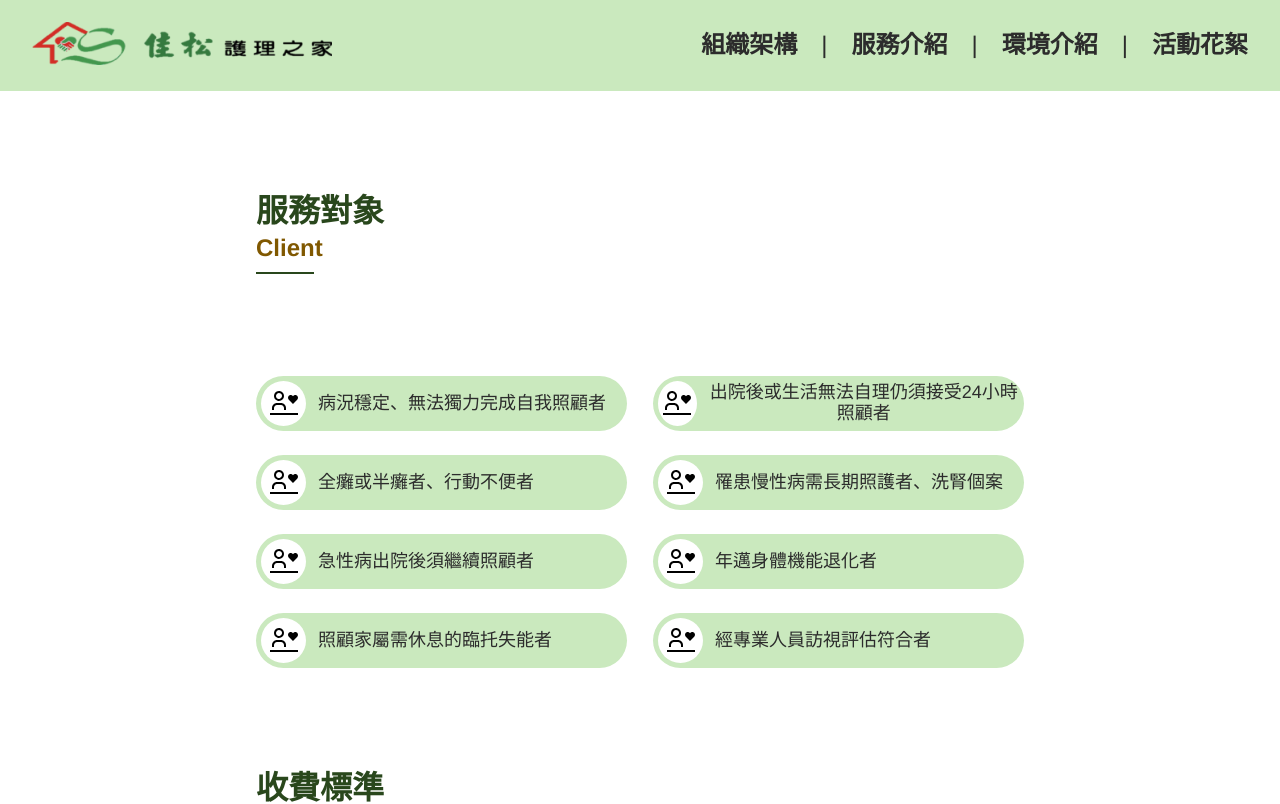
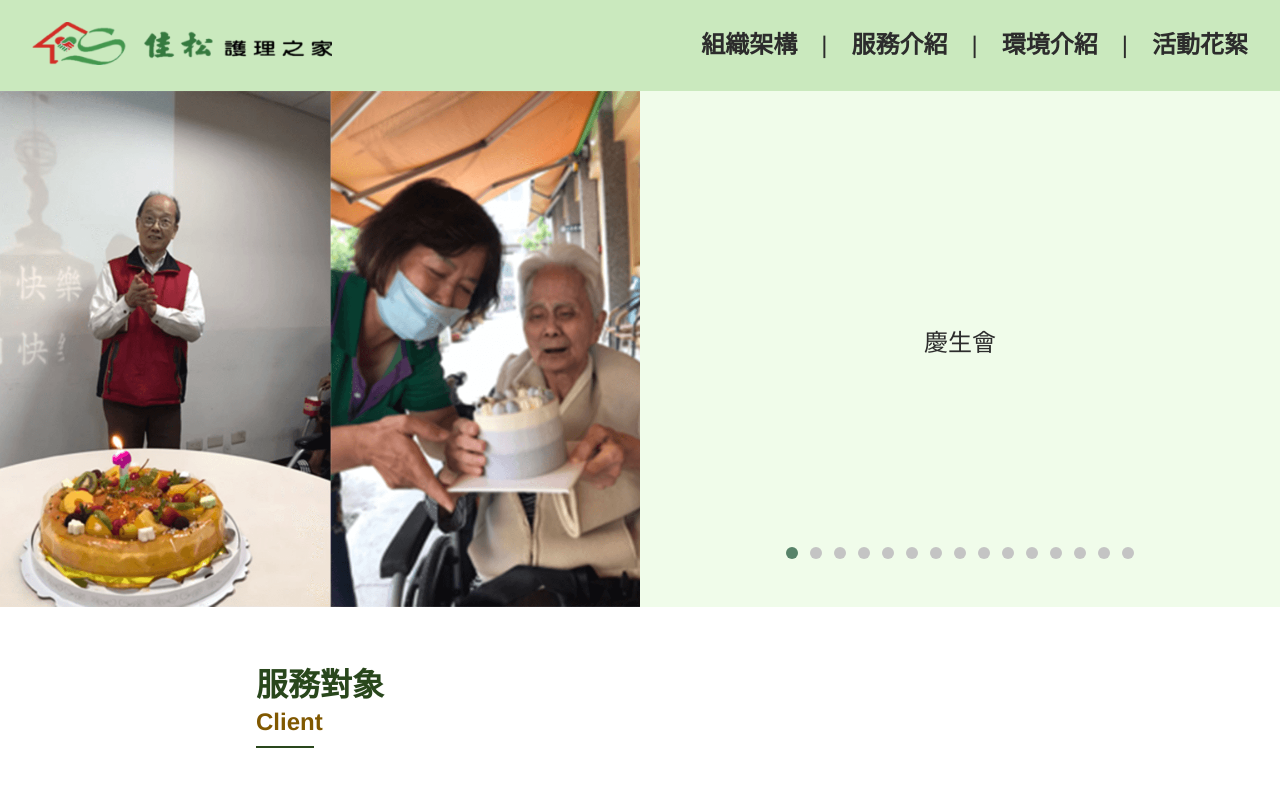
Before and after one commit to KasongXingfeng/SingFongNursingHome, a Vue app: page /service in a window 1280 px wide. Shown: the top 804 px of the page. Built offline with nearby package versions, Linux system fonts and the light colour scheme.

Commit message:
Add router

```diff
--- a/src/components/Mainpage.vue
+++ b/src/components/Mainpage.vue
@@ -1,6 +1,8 @@
 <template>
-  <div class="navbar">
-    <router-link to="/homepage"><img class="picture" src="./../assets/image2.png"></router-link>
+  <div class="navbar" v-on:click="closeNav">
+    <router-link to="/homepage">
+      <img class="picture" src="./../assets/image2.png">
+    </router-link>
     <div class="links">
       <router-link to="/orginazation" class="link">組織架構</router-link>
       <span>|</span>
@@ -10,6 +12,7 @@
       <span>|</span>
       <router-link to="/activities" class="link">活動花絮</router-link>
     </div>
+  </div>
   <div class="links_md" v-on:click="openNav" v-if="!sidebarOpen">
     <img src="./../assets/img/Menu.svg">
   </div>
@@ -17,14 +20,13 @@
     <div class="close">
       <img src="./../assets/img/close.svg" v-on:click="closeNav"/>
     </div>
-      <router-link to="/orginazation" class="link">組織架構</router-link>
-      <router-link to="/service" class="link">服務介紹</router-link>
-      <router-link to="/environment" class="link">環境介紹</router-link>
-      <router-link to="/activities" class="link">活動花絮</router-link>
+    <router-link to="/orginazation" class="link" v-on:click="closeNav">組織架構</router-link>
+    <router-link to="/service" class="link" v-on:click="closeNav">服務介紹</router-link>
+    <router-link to="/environment" class="link" v-on:click="closeNav">環境介紹</router-link>
+    <router-link to="/activities" class="link" v-on:click="closeNav">活動花絮</router-link>
   </div>
-  </div>
-  <router-view/>
-   <div class="footer">
+  <router-view  v-on:click="closeNav"/>
+   <div class="footer" v-on:click="closeNav">
       <div class="contact">
         <div class="contact_content">
           <div class="left">
@@ -196,7 +198,9 @@ export default {
 }
 .links_md{
   display: none;
-  margin-right: 32px;
+  position: absolute;
+  right: 32px;
+  top: 24px;
 }
 @media screen and (max-width: 1440px) {
   .navbar .picture{
--- a/src/components/Service.vue
+++ b/src/components/Service.vue
@@ -1,4 +1,19 @@
 <template>
+  <div v-for="(item,index) in introduction" :key="item">
+    <div class="service_top" v-if="index==nowPic">
+      <!-- <div class="left" style="background-image: url('./../activity/activity_birthday.png');"> -->
+      <div class="left">
+        <img class="picture" v-bind:src="require('./../assets/activity/' + item.picture + '.png')" />
+      </div>
+      <div class="right">
+        <div></div>
+        <p class="title">{{item.title}}</p>
+        <div class="dots">
+          <span class="dot" v-for="(item,index) in introduction" :key="item" v-on:click="selectPic(index)" v-bind:class="[nowPic==index?'selected':'unselected']"></span>
+        </div>
+      </div>
+    </div>
+  </div>
   <div class="client">
     <div class="client_top">
       <div class="topic_title">服務對象</div>
@@ -43,14 +58,23 @@
 
 <script>
 import dataset from '../assets/data.json'
+const introduction = dataset.activities
 const client = dataset.client
 const charges = dataset.charges
+const nowPic = 0
 export default {
   name: 'service',
   data () {
     return {
       client: client,
-      charges: charges
+      charges: charges,
+      introduction: introduction,
+      nowPic: nowPic
+    }
+  },
+  methods: {
+    selectPic: function (index) {
+      this.nowPic = index
     }
   },
   props: {
@@ -79,6 +103,52 @@ export default {
   width: 58px;
   background-color: #29471c;
 }
+.service_top {
+  width: 100%;
+  /* height: 524px; */
+  display: flex;
+}
+.service_top .left {
+  width: 50%;
+  /* background-position: center;
+  background-repeat: no-repeat;
+  background-size: cover; */
+  /* background-color: #eee; */
+}
+.service_top .left .picture {
+  height: 100%;
+  width: 100%;
+}
+.service_top .right {
+  width: 50%;
+  background-color: #f0fcea;
+  display: flex;
+  flex-direction: column;
+  align-items: center;
+  justify-content: space-between;
+  padding: 48px 0px;
+}
+.service_top .right .title {
+  font-size: 24px;
+  line-height: 28px;
+  color: #2C2C2C;
+}
+.service_top .right .dots {
+  display: flex;
+  column-gap: 12px;
+}
+.service_top .right .dot {
+  border-radius: 50%;
+  width: 12px;
+  height: 12px;
+  cursor: pointer;
+}
+.selected {
+  background-color: #578369;
+}
+.unselected {
+  background-color: #c4c4c4;
+}
 .client {
   display: flex;
   flex-direction: column;
@@ -87,7 +157,7 @@ export default {
 }
 .client .client_top {
   width: 60%;
-  margin: 102px 50px;
+  margin: 60px 50px;
   display: flex;
   flex-direction: column;
   align-items: flex-start;
@@ -133,7 +203,7 @@ export default {
 }
 .charges .charges_top {
   width: 60%;
-  margin: 102px 42px;
+  margin: 60px 42px;
   display: flex;
   flex-direction: column;
   align-items: flex-start;
```
Lines whose indentation alone changed are shown as unchanged.
